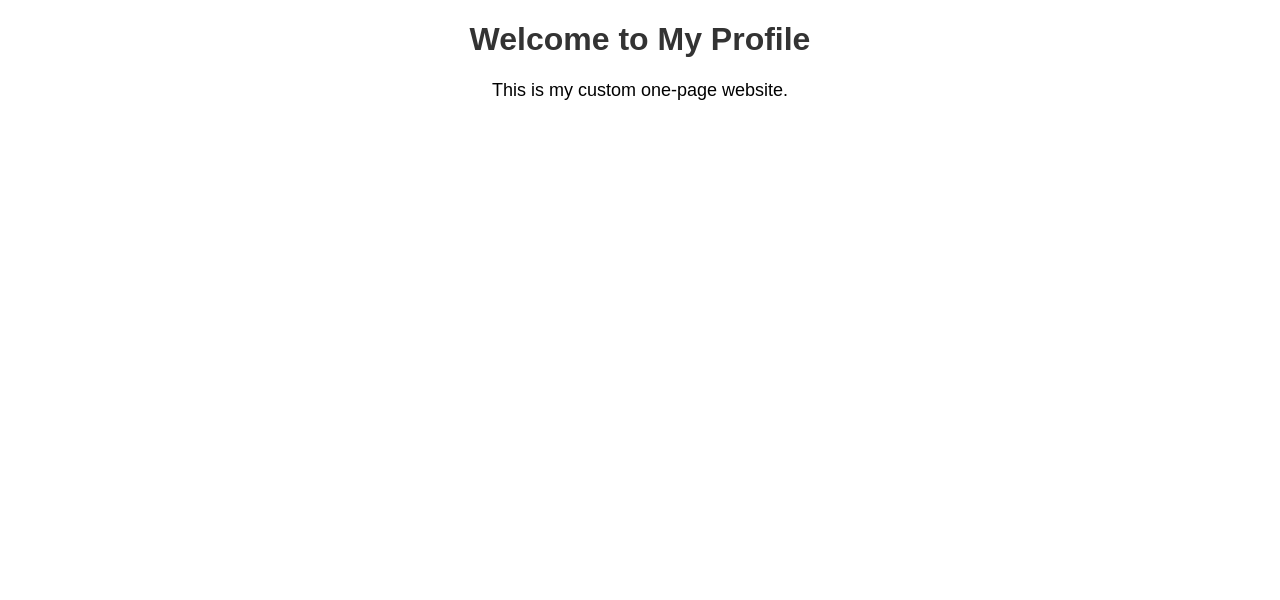
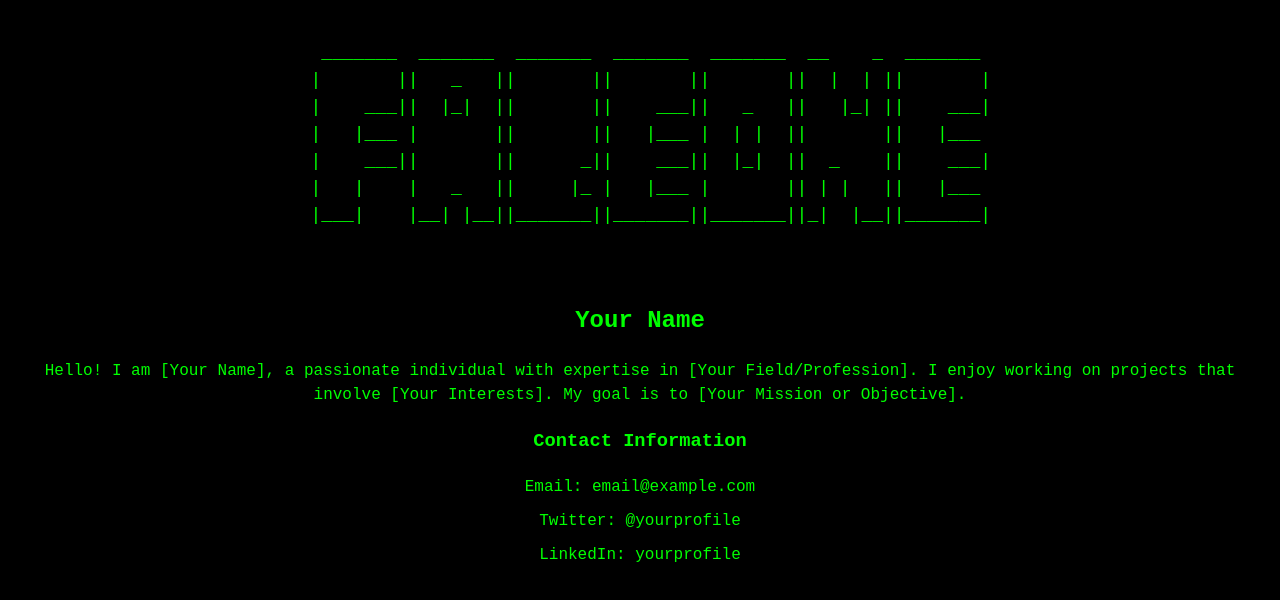
Before and after one commit to SabeehKazmi/SabeehKazmi.github.io, a plain HTML site: page index.html in a window 1280 px wide. Drawn offline with Linux system fonts and the light colour scheme.

Commit message:
initial concept commit

```diff
--- a/index.html
+++ b/index.html
@@ -3,11 +3,45 @@
 <head>
     <meta charset="UTF-8">
     <meta name="viewport" content="width=device-width, initial-scale=1.0">
-    <title>My Profile</title>
+    <title>My Retro Profile</title>
+    <style>
+        body {
+            background-color: #000;
+            color: #00FF00;
+            font-family: "Courier New", Courier, monospace;
+            text-align: center;
+            padding: 20px;
+            line-height: 1.5;
+        }
+        pre {
+            font-size: 18px;
+        }
+        a {
+            color: #00FF00;
+            text-decoration: none;
+        }
+        a:hover {
+            text-decoration: underline;
+        }
+    </style>
     <link rel="stylesheet" href="style.css">
 </head>
 <body>
-    <h1>Welcome to My Profile</h1>
-    <p>This is my custom one-page website.</p>
+    <pre>
+   _______  _______  _______  _______  _______  __    _  _______
+  |       ||   _   ||       ||       ||       ||  |  | ||       |
+  |    ___||  |_|  ||       ||    ___||   _   ||   |_| ||    ___|
+  |   |___ |       ||       ||   |___ |  | |  ||       ||   |___
+  |    ___||       ||      _||    ___||  |_|  ||  _    ||    ___|
+  |   |    |   _   ||     |_ |   |___ |       || | |   ||   |___
+  |___|    |__| |__||_______||_______||_______||_|  |__||_______|
+
+    </pre>
+    <h2>Your Name</h2>
+    <p>Hello! I am [Your Name], a passionate individual with expertise in [Your Field/Profession]. I enjoy working on projects that involve [Your Interests]. My goal is to [Your Mission or Objective].</p>
+    <h3>Contact Information</h3>
+    <p>Email: <a href="mailto:email@example.com">email@example.com</a></p>
+    <p>Twitter: <a href="https://twitter.com/yourprofile" target="_blank">@yourprofile</a></p>
+    <p>LinkedIn: <a href="https://linkedin.com/in/yourprofile" target="_blank">yourprofile</a></p>
 </body>
 </html>
--- a/style.css
+++ b/style.css
@@ -1,14 +1,32 @@
 body {
-    font-family: Arial, sans-serif;
+    background-color: #000;
+    color: #00FF00;
+    font-family: "Courier New", Courier, monospace;
     text-align: center;
+    padding: 20px;
     margin: 0;
-    padding: 0;
 }
 
-h1 {
-    color: #333;
+pre {
+    font-size: 18px;
+    margin: 20px 0;
+}
+
+h2, h3 {
+    margin: 20px 0;
+    color: #00FF00;
 }
 
 p {
-    font-size: 18px;
+    margin: 10px 0;
+    font-size: 16px;
 }
+
+a {
+    color: #00FF00;
+    text-decoration: none;
+}
+
+a:hover {
+    text-decoration: underline;
+}
```
